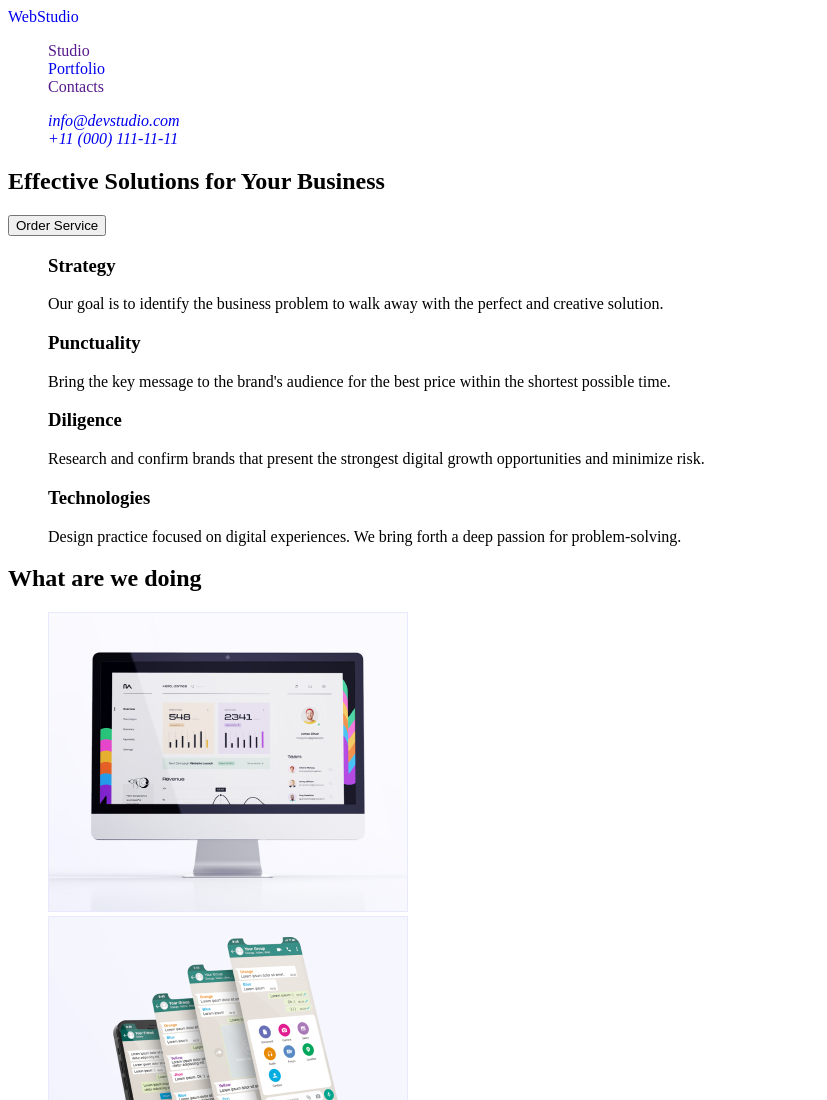
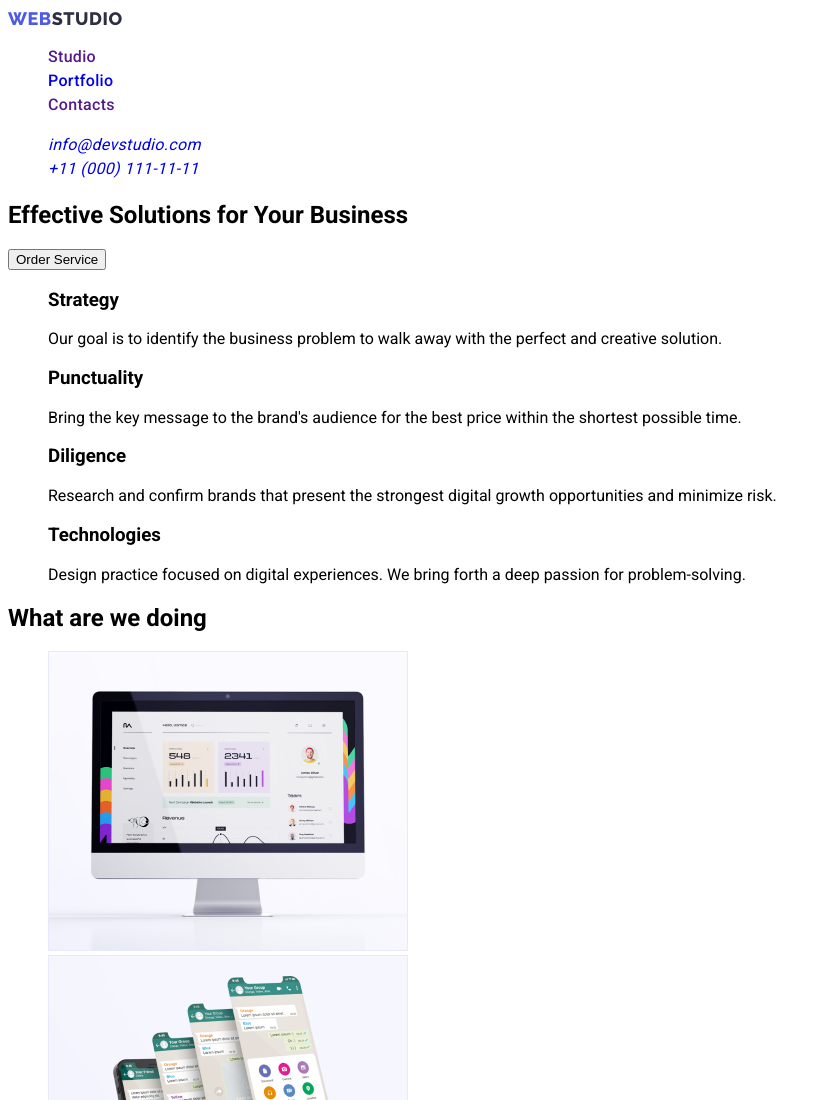
Before and after one commit to AnnnnnnK/goit-markup-hw-02, a plain HTML site: page index.html in a window 1280 px wide. Shown: the top 1100 px of the page, without its empty margins (0-827 px from the left). Drawn offline with Linux system fonts and the light colour scheme.

Commit message:
fix commit

```diff
--- a/css/styles.css
+++ b/css/styles.css
@@ -1,17 +1,32 @@
+:root {
+  /* Fonts */
+  --primary-font: "Roboto", sans-serif;
+  --secondary-font: "Raleway", sans-serif;
+
+  /* Colors */
+  --primary-color: #2e2f42;
+  --secondary-color: #434455;
+  --accent-txt-color: #404bbf;
+  --accent-bg-color: #404bbf;
+  --light-txt-cl: #ffffff;
+}
+
 /**
   |============================
   | Base styles
   |============================
 */
-
-.list{
-    list-style: none;
+body {
+  font-family: var(--primary-font);
 }
 
-.link{
-    text-decoration: none;
+.list {
+  list-style: none;
 }
 
+.link {
+  text-decoration: none;
+}
 
 /**
   |============================
@@ -23,14 +38,43 @@
 .header-nav {
 }
 .logo {
+  font-family: var(--secondary-font);
+  font-weight: 800;
+  font-size: 18px;
+  line-height: 1.17;
+  align-items: center;
+  letter-spacing: 0.03em;
+  text-transform: uppercase;
+  color: #4d5ae5;
+}
+.logotype {
+  font-family: var(--secondary-font);
+  font-weight: 800;
+  font-size: 18px;
+  line-height: 1.17;
+  letter-spacing: 0.03em;
+  text-transform: uppercase;
+  color: var(--primary-color);
 }
 .header-nav-list {
 }
 .header-nav-item {
+  font-family: var(--primary-font);
+  font-weight: 500;
+  font-size: 16px;
+  line-height: 1.5;
+  letter-spacing: 0.02em;
+  color: var(--primary-color);
 }
 .header-address {
 }
 .header-address-list {
+  font-family: var(--primary-font);
+  font-weight: 400;
+  font-size: 16px;
+  line-height: 1.5;
+  letter-spacing: 0.02em;
+  color: var(--secondary-color);
 }
 .header-address-mail {
 }
@@ -100,8 +144,6 @@
 .team-desc {
 }
 
-
-
 /**
   |============================
   | Filters styles
@@ -144,7 +186,7 @@
   |============================
 */
 
- .footer {
+.footer {
 }
 .footer-logo {
 }
--- a/index.html
+++ b/index.html
@@ -17,7 +17,7 @@
     <!--Header section-->
     <header class="header">
       <nav class="header-nav">
-        <a href="./index.html" class="logo link">WebStudio</a>
+        <a href="./index.html" class="logo link">Web<span class="logotype">Studio</span></a>
 
         <ul class="header-nav-list list">
           <li class="header-nav-item"><a class="link" href="">Studio</a></li>
```
Also changed, not shown: portfolio.html (+1 -1 lines).
